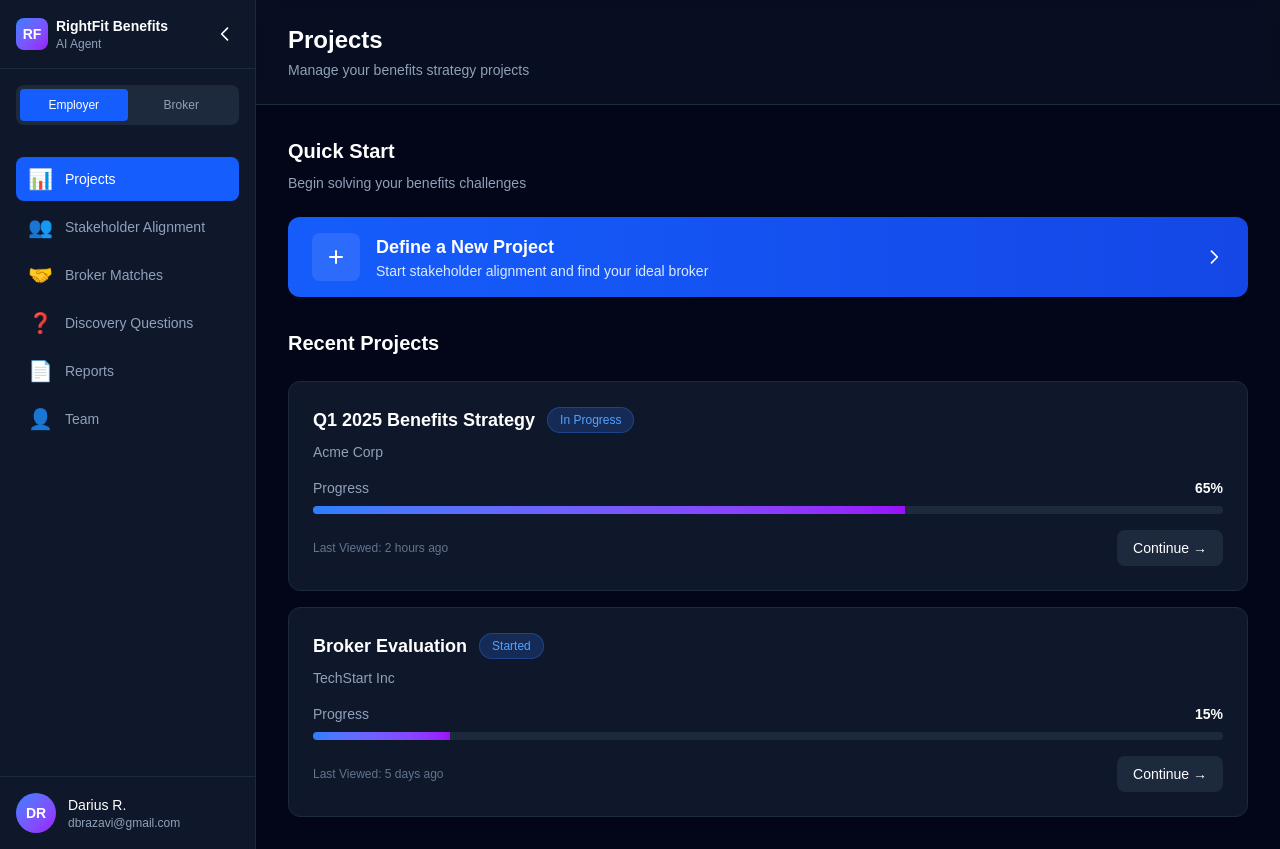
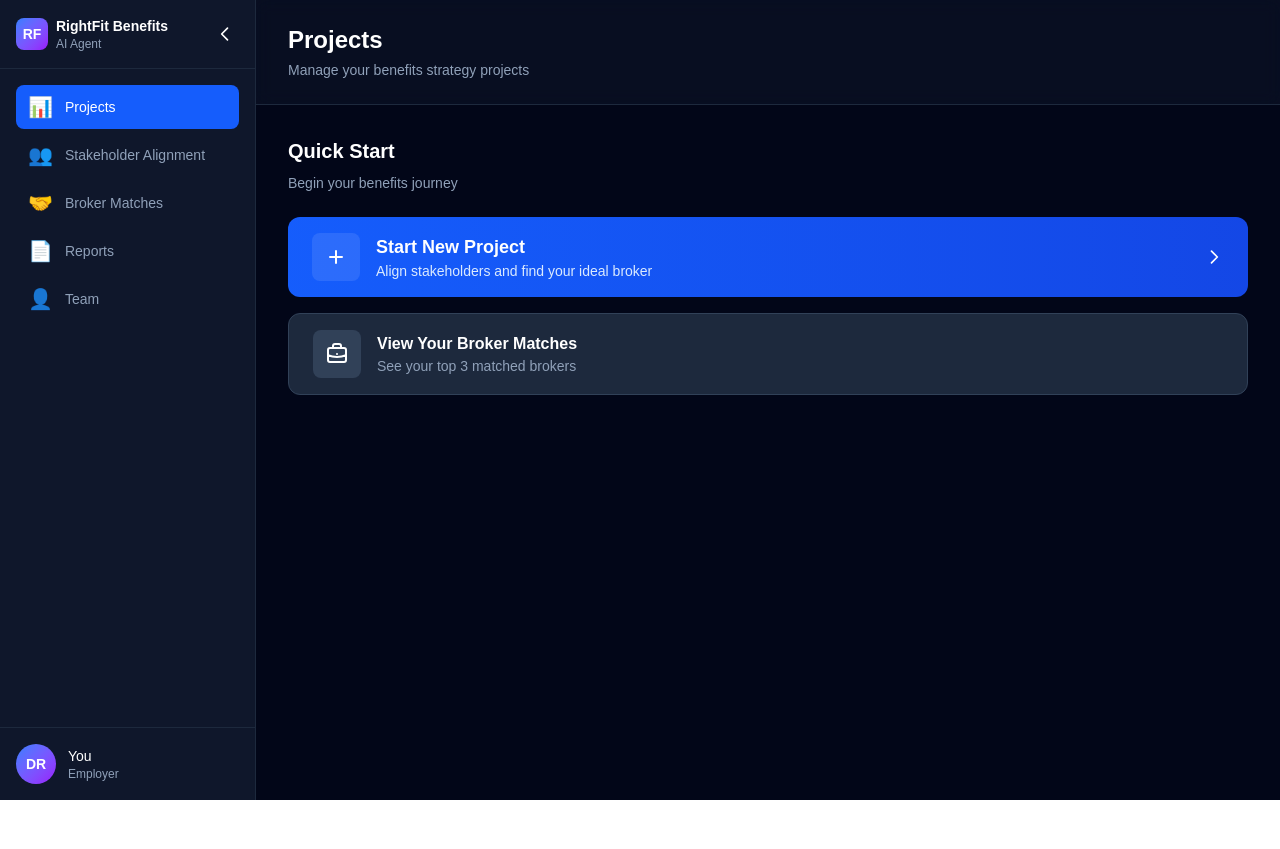
Before and after one commit to dbrazavi-web/broker-matcher, a Next.js app: page /platform/projects in a window 1280 px wide. After the commit the page ends 800 px from the top, so only its background shows below. Built offline with nearby package versions, Linux system fonts and the light colour scheme.

Commit message:
Fix navigation and continue buttons

```diff
--- a/app/platform/layout.jsx
+++ b/app/platform/layout.jsx
@@ -5,14 +5,16 @@ import { usePathname } from 'next/navigation';
 
 export default function PlatformLayout({ children }) {
   const pathname = usePathname();
-  const [role, setRole] = useState('employer');
   const [sidebarCollapsed, setSidebarCollapsed] = useState(false);
+
+  // Detect role from URL
+  const isBroker = pathname?.includes('/broker');
+  const role = isBroker ? 'broker' : 'employer';
 
   const employerNav = [
     { name: 'Projects', icon: '📊', path: '/platform/projects' },
     { name: 'Stakeholder Alignment', icon: '👥', path: '/platform/alignment' },
     { name: 'Broker Matches', icon: '🤝', path: '/platform/matches' },
-    { name: 'Discovery Questions', icon: '❓', path: '/platform/discovery' },
     { name: 'Reports', icon: '📄', path: '/platform/reports' },
     { name: 'Team', icon: '👤', path: '/platform/team' },
   ];
@@ -21,16 +23,16 @@ export default function PlatformLayout({ children }) {
     { name: 'Dashboard', icon: '📊', path: '/platform/broker/dashboard' },
     { name: 'My Leads', icon: '🎯', path: '/platform/broker/leads' },
     { name: 'Active Clients', icon: '👥', path: '/platform/broker/clients' },
-    { name: 'Network', icon: '🌐', path: '/platform/broker/network' },
-    { name: 'Tools', icon: '🛠️', path: '/platform/broker/tools' },
     { name: 'Profile', icon: '⚙️', path: '/platform/broker/profile' },
   ];
 
-  const navItems = role === 'employer' ? employerNav : brokerNav;
+  const navItems = role === 'broker' ? brokerNav : employerNav;
 
   return (
     <div className="min-h-screen bg-slate-950 text-white flex">
+
       <div className={`${sidebarCollapsed ? 'w-20' : 'w-64'} bg-slate-900 border-r border-slate-800 flex flex-col transition-all duration-300`}>
+
         <div className="p-4 border-b border-slate-800 flex items-center justify-between">
           {!sidebarCollapsed && (
             <div className="flex items-center gap-2">
@@ -49,19 +51,6 @@ export default function PlatformLayout({ children }) {
             </svg>
           </button>
         </div>
-
-        {!sidebarCollapsed && (
-          <div className="p-4">
-            <div className="bg-slate-800 rounded-lg p-1 flex">
-              <button onClick={() => setRole('employer')} className={`flex-1 py-2 px-3 rounded text-xs font-medium transition ${role === 'employer' ? 'bg-blue-600 text-white' : 'text-slate-400 hover:text-white'}`}>
-                Employer
-              </button>
-              <button onClick={() => setRole('broker')} className={`flex-1 py-2 px-3 rounded text-xs font-medium transition ${role === 'broker' ? 'bg-purple-600 text-white' : 'text-slate-400 hover:text-white'}`}>
-                Broker
-              </button>
-            </div>
-          </div>
-        )}
 
         <nav className="flex-1 p-4 space-y-1">
           {navItems.map((item) => {
@@ -82,8 +71,8 @@ export default function PlatformLayout({ children }) {
                 <span className="text-white font-bold text-sm">DR</span>
               </div>
               <div className="flex-1 min-w-0">
-                <div className="text-sm font-medium truncate">Darius R.</div>
-                <div className="text-xs text-slate-400 truncate">dbrazavi@gmail.com</div>
+                <div className="text-sm font-medium truncate">You</div>
+                <div className="text-xs text-slate-400 truncate capitalize">{role}</div>
               </div>
             </div>
           </div>
@@ -93,6 +82,7 @@ export default function PlatformLayout({ children }) {
       <div className="flex-1 overflow-auto">
         {children}
       </div>
+
     </div>
   );
 }
--- a/app/platform/projects/page.jsx
+++ b/app/platform/projects/page.jsx
@@ -1,39 +1,16 @@
 'use client';
-import { useState } from 'react';
 import { useRouter } from 'next/navigation';
 
 export default function PlatformProjects() {
   const router = useRouter();
-  const [projects] = useState([
-    {
-      id: 1,
-      name: 'Q1 2025 Benefits Strategy',
-      company: 'Acme Corp',
-      status: 'In Progress',
-      progress: 65,
-      lastViewed: '2 hours ago',
-      role: 'Project Lead'
-    },
-    {
-      id: 2,
-      name: 'Broker Evaluation',
-      company: 'TechStart Inc',
-      status: 'Started',
-      progress: 15,
-      lastViewed: '5 days ago',
-      role: 'Contributor'
-    }
-  ]);
 
   return (
     <div className="min-h-screen bg-slate-950">
       <div className="border-b border-slate-800 bg-slate-900/50 backdrop-blur">
         <div className="max-w-7xl mx-auto px-8 py-6">
-          <div className="flex items-center justify-between">
-            <div>
-              <h1 className="text-2xl font-bold text-white">Projects</h1>
-              <p className="text-slate-400 text-sm mt-1">Manage your benefits strategy projects</p>
-            </div>
+          <div>
+            <h1 className="text-2xl font-bold text-white">Projects</h1>
+            <p className="text-slate-400 text-sm mt-1">Manage your benefits strategy projects</p>
           </div>
         </div>
       </div>
@@ -41,66 +18,35 @@ export default function PlatformProjects() {
       <div className="max-w-7xl mx-auto px-8 py-8">
         <div className="mb-8">
           <h2 className="text-xl font-bold text-white mb-2">Quick Start</h2>
-          <p className="text-slate-400 text-sm mb-6">Begin solving your benefits challenges</p>
+          <p className="text-slate-400 text-sm mb-6">Begin your benefits journey</p>
 
           <div className="space-y-4">
-            <button onClick={() => router.push('/ai-chat')} className="w-full bg-gradient-to-r from-blue-600 to-blue-700 hover:from-blue-700 hover:to-blue-800 text-white text-left px-6 py-4 rounded-xl transition flex items-center gap-4 group">
+            <button onClick={() => router.push('/platform/alignment')} className="w-full bg-gradient-to-r from-blue-600 to-blue-700 hover:from-blue-700 hover:to-blue-800 text-white text-left px-6 py-4 rounded-xl transition flex items-center gap-4 group">
               <div className="w-12 h-12 bg-white/10 rounded-lg flex items-center justify-center group-hover:scale-110 transition">
                 <svg className="w-6 h-6" fill="none" stroke="currentColor" viewBox="0 0 24 24">
                   <path strokeLinecap="round" strokeLinejoin="round" strokeWidth={2} d="M12 6v6m0 0v6m0-6h6m-6 0H6" />
                 </svg>
               </div>
               <div className="flex-1">
-                <div className="font-bold text-lg">Define a New Project</div>
-                <div className="text-blue-100 text-sm">Start stakeholder alignment and find your ideal broker</div>
+                <div className="font-bold text-lg">Start New Project</div>
+                <div className="text-blue-100 text-sm">Align stakeholders and find your ideal broker</div>
               </div>
               <svg className="w-5 h-5" fill="none" stroke="currentColor" viewBox="0 0 24 24">
                 <path strokeLinecap="round" strokeLinejoin="round" strokeWidth={2} d="M9 5l7 7-7 7" />
               </svg>
             </button>
-          </div>
-        </div>
 
-        <div>
-          <div className="flex items-center justify-between mb-6">
-            <h2 className="text-xl font-bold text-white">Recent Projects</h2>
-          </div>
-
-          <div className="space-y-4">
-            {projects.map((project) => (
-              <div key={project.id} className="bg-slate-900 border border-slate-800 rounded-xl p-6 hover:border-slate-700 transition cursor-pointer group">
-                <div className="flex items-start justify-between mb-4">
-                  <div className="flex-1">
-                    <div className="flex items-center gap-3 mb-2">
-                      <h3 className="text-lg font-bold text-white group-hover:text-blue-400 transition">
-                        {project.name}
-                      </h3>
-                      <span className="px-3 py-1 rounded-full text-xs font-medium bg-blue-500/20 text-blue-400 border border-blue-500/30">
-                        {project.status}
-                      </span>
-                    </div>
-                    <p className="text-slate-400 text-sm">{project.company}</p>
-                  </div>
-                </div>
-
-                <div className="mb-4">
-                  <div className="flex items-center justify-between text-sm mb-2">
-                    <span className="text-slate-400">Progress</span>
-                    <span className="text-white font-bold">{project.progress}%</span>
-                  </div>
-                  <div className="h-2 bg-slate-800 rounded-full overflow-hidden">
-                    <div className="h-full bg-gradient-to-r from-blue-500 to-purple-600" style={{ width: project.progress + '%' }}></div>
-                  </div>
-                </div>
-
-                <div className="flex items-center justify-between">
-                  <p className="text-xs text-slate-500">Last Viewed: {project.lastViewed}</p>
-                  <button className="px-4 py-2 bg-slate-800 hover:bg-slate-700 rounded-lg text-sm font-medium">
-                    Continue →
-                  </button>
-                </div>
+            <button onClick={() => router.push('/platform/matches')} className="w-full bg-slate-800 hover:bg-slate-700 text-white text-left px-6 py-4 rounded-xl transition flex items-center gap-4 border border-slate-700">
+              <div className="w-12 h-12 bg-slate-700 rounded-lg flex items-center justify-center">
+                <svg className="w-6 h-6" fill="none" stroke="currentColor" viewBox="0 0 24 24">
+                  <path strokeLinecap="round" strokeLinejoin="round" strokeWidth={2} d="M21 13.255A23.931 23.931 0 0112 15c-3.183 0-6.22-.62-9-1.745M16 6V4a2 2 0 00-2-2h-4a2 2 0 00-2 2v2m4 6h.01M5 20h14a2 2 0 002-2V8a2 2 0 00-2-2H5a2 2 0 00-2 2v10a2 2 0 002 2z" />
+                </svg>
               </div>
-            ))}
+              <div className="flex-1">
+                <div className="font-bold">View Your Broker Matches</div>
+                <div className="text-slate-400 text-sm">See your top 3 matched brokers</div>
+              </div>
+            </button>
           </div>
         </div>
       </div>
```
